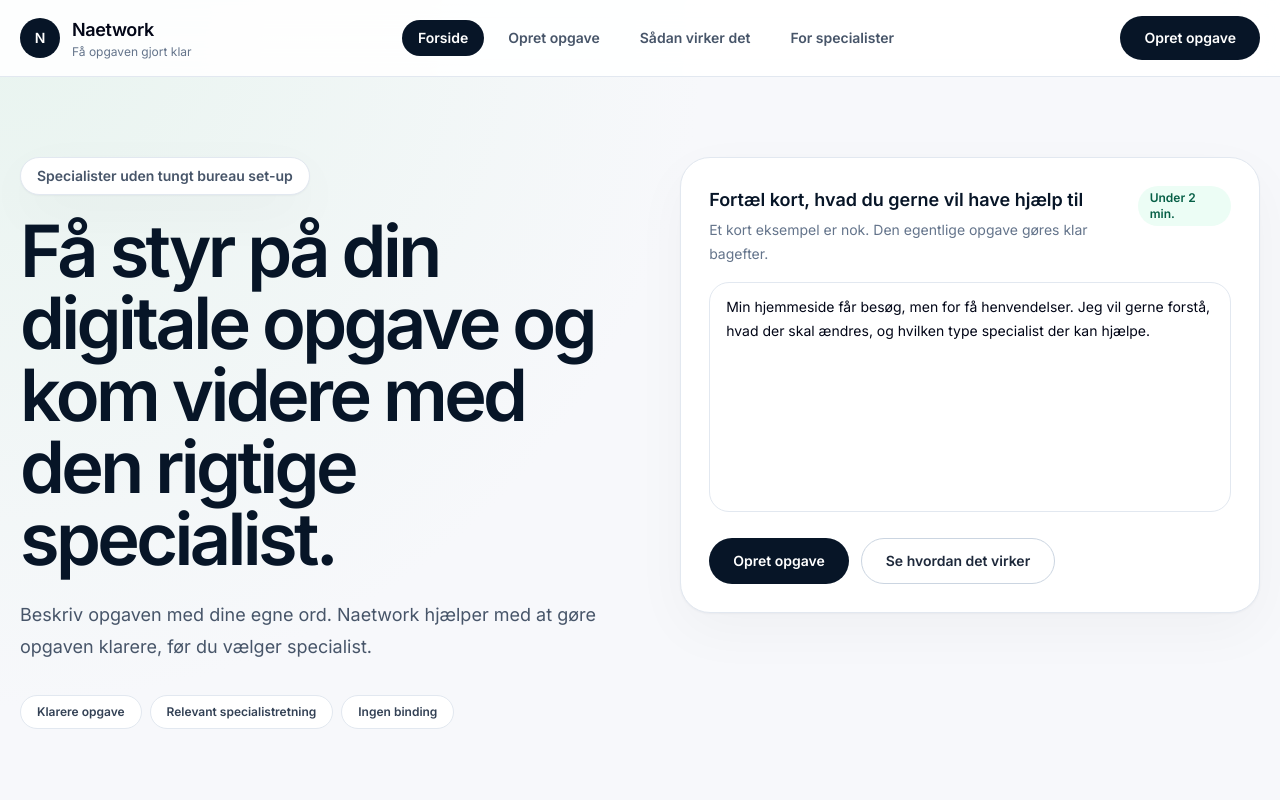
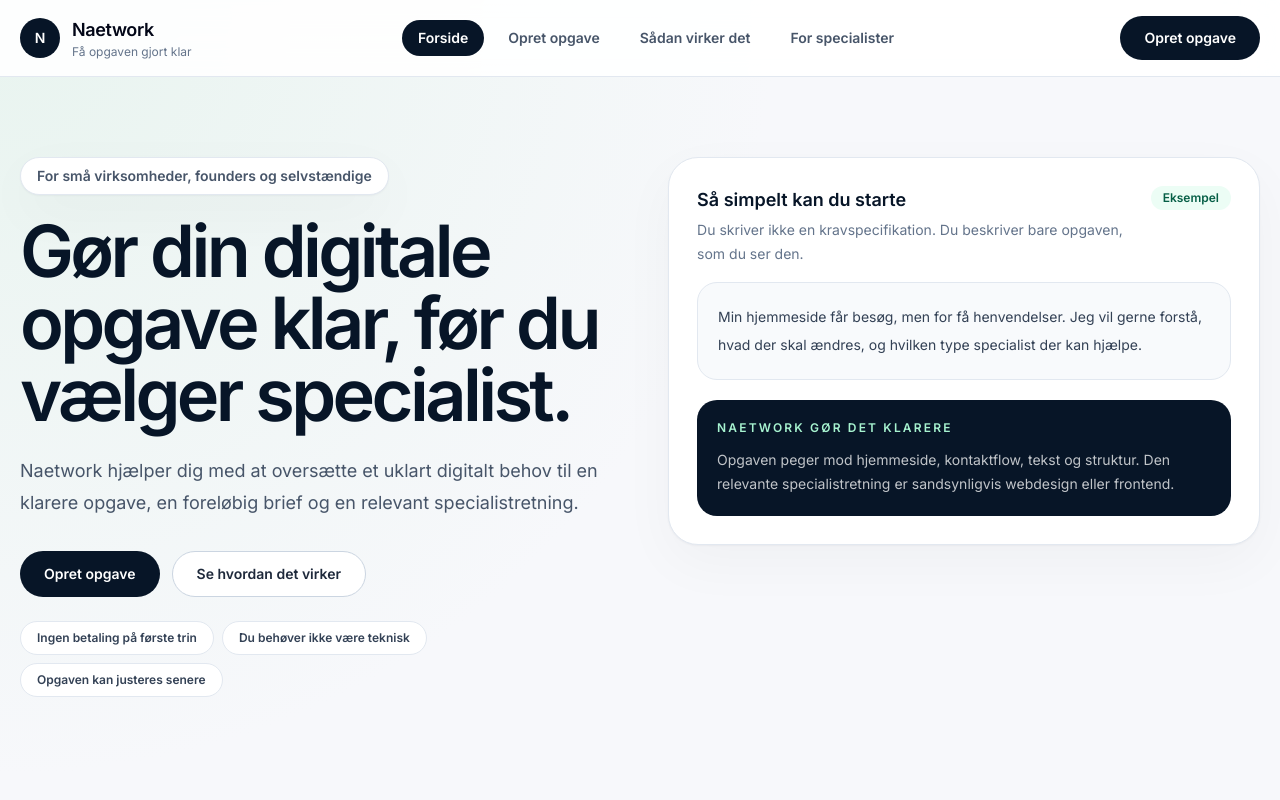
Before and after one commit to mikkelstreet-png/Naetwork, a Next.js app: page / in a window 1280 px wide. Shown: the top 800 px of the page. Built offline with nearby package versions, Linux system fonts and the light colour scheme.

Commit message:
Use sprint two Naetwork experience

```diff
--- a/app/page.tsx
+++ b/app/page.tsx
@@ -1,5 +1,5 @@
-import { NaetworkSprintOne } from "@/components/NaetworkSprintOne";
+import { NaetworkSprintTwo } from "@/components/NaetworkSprintTwo";
 
 export default function Home() {
-  return <NaetworkSprintOne />;
+  return <NaetworkSprintTwo />;
 }
```
